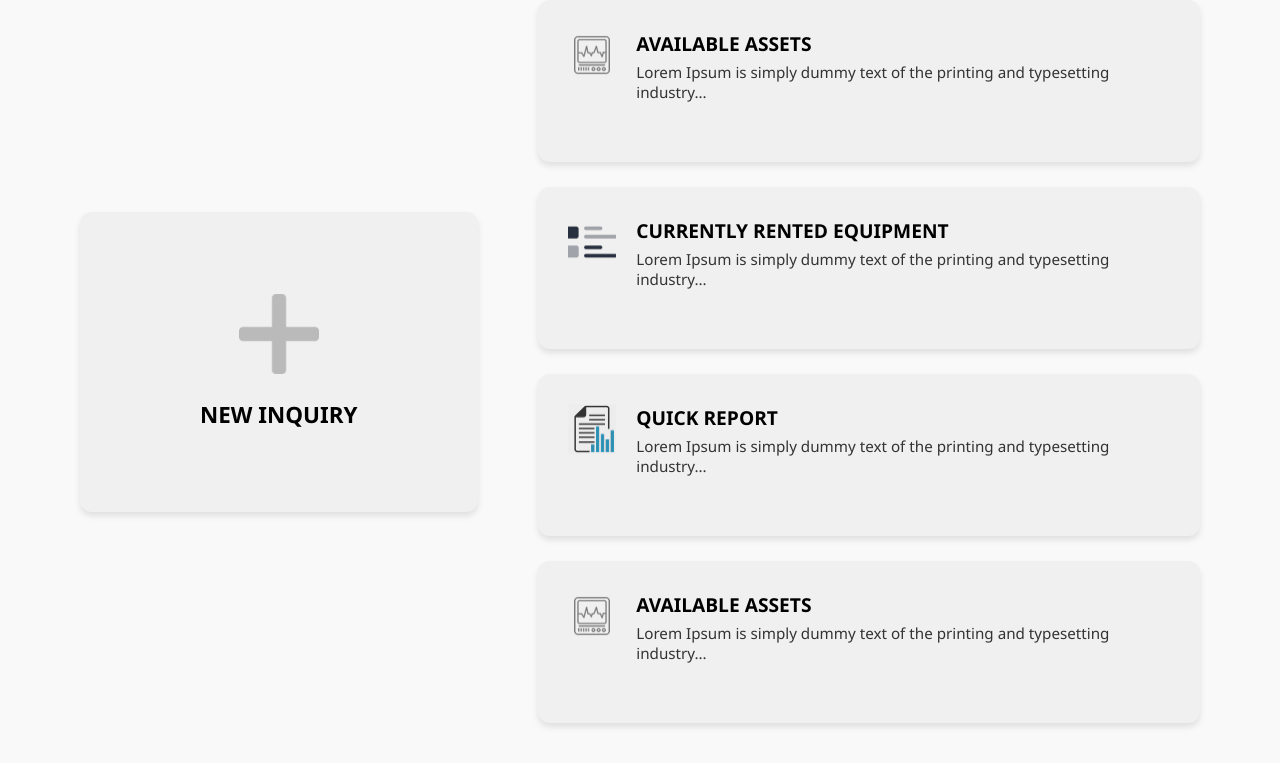
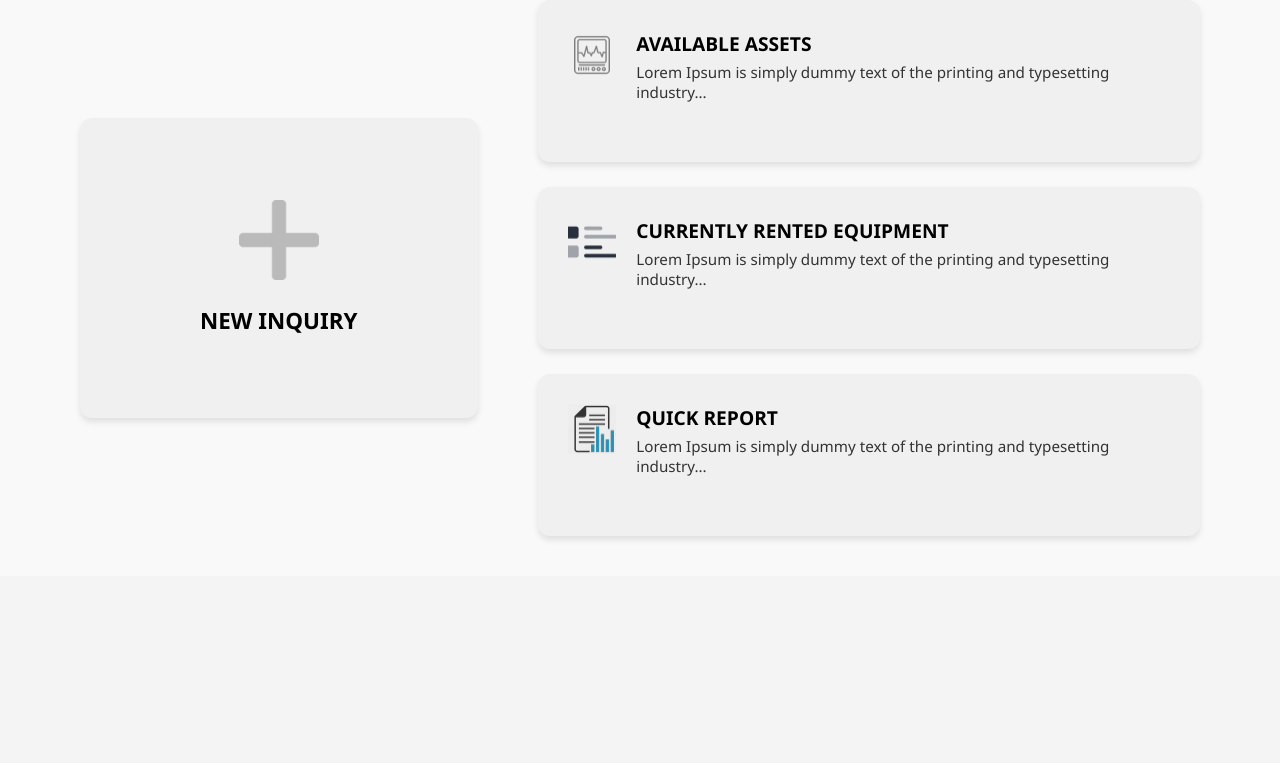
Before and after one commit to ensarcehajic/RentALab, a Flask app: page /dashboard in a window 1280 px wide. Shown: the part 452-1215 px from the top of the page. After the commit the page ends 990 px from the top, so only its background shows below. Run offline with Flask 3, Linux system fonts and the light colour scheme; the visitor is signed in with stand-in values (Sample User, id 1); parts of the project's set-up code (start-up, migrations or seed data) failed here and were passed over; some libraries are stand-ins or nearby versions.

Commit message:
Prije merga sa iznajmi

```diff
--- a/App/models/database.py
+++ b/App/models/database.py
@@ -16,7 +16,7 @@ class User(db.Model):
     verified = db.Column(db.Boolean, default=False, nullable=False)
 
 class Oprema(db.Model):
-    __tablename__ = 'equipment'
+    __tablename__ = 'oprema'
     id = db.Column(db.Integer, primary_key=True)
     inventory_number = db.Column(db.String(100), nullable=False)
     name = db.Column(db.String(100), nullable=False)
--- a/App/templates/dashboard.html
+++ b/App/templates/dashboard.html
@@ -20,7 +20,7 @@
     </a>
     {% endif %}
     <div class="right-cards">
-      <a href="{{ url_for('equipment_bp.pregledaj_opremu') }}" class="card">
+      <a href="{{ url_for('equipment_bp.browse_equipment') }}" class="card">
         <img src="{{ url_for('static', filename='images/assets.png') }}" alt="Available Assets" />
         <div>
           <h3>AVAILABLE ASSETS</h3>
@@ -44,15 +44,4 @@
         </div>
       </a>
     {% endif %}
-    <div class="right-cards">
-        <a href="{{ url_for('equipment_bp.browse_equipment') }}" class="card">
-          <img src="{{ url_for('static', filename='images/assets.png') }}" alt="Available Assets" />
-          <div>
-            <h3>AVAILABLE ASSETS</h3>
-            <p>Lorem Ipsum is simply dummy text of the printing and typesetting industry...</p>
-          </div>
-        </a>
-      </div>
-    </div>
-
 {% endblock %}
```
